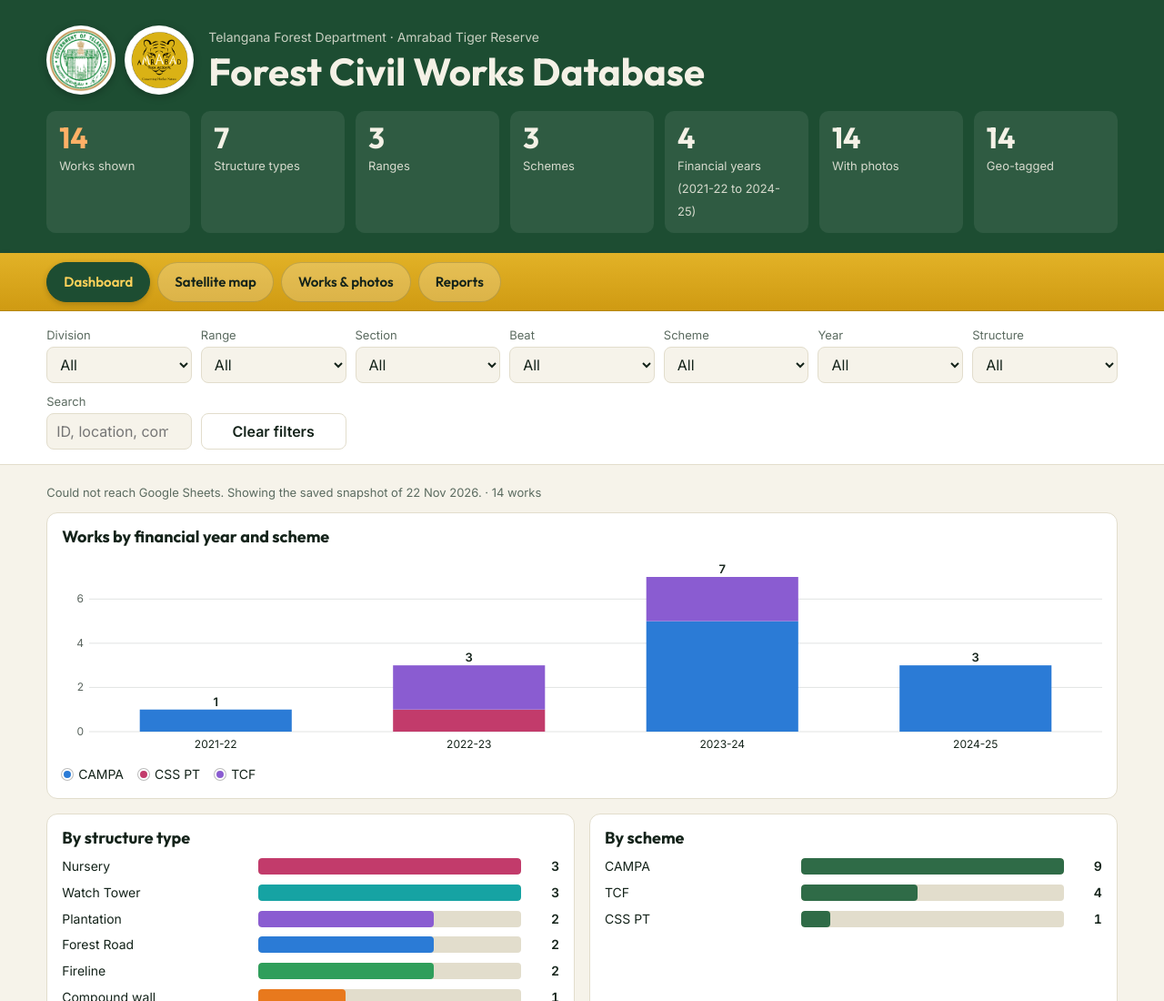
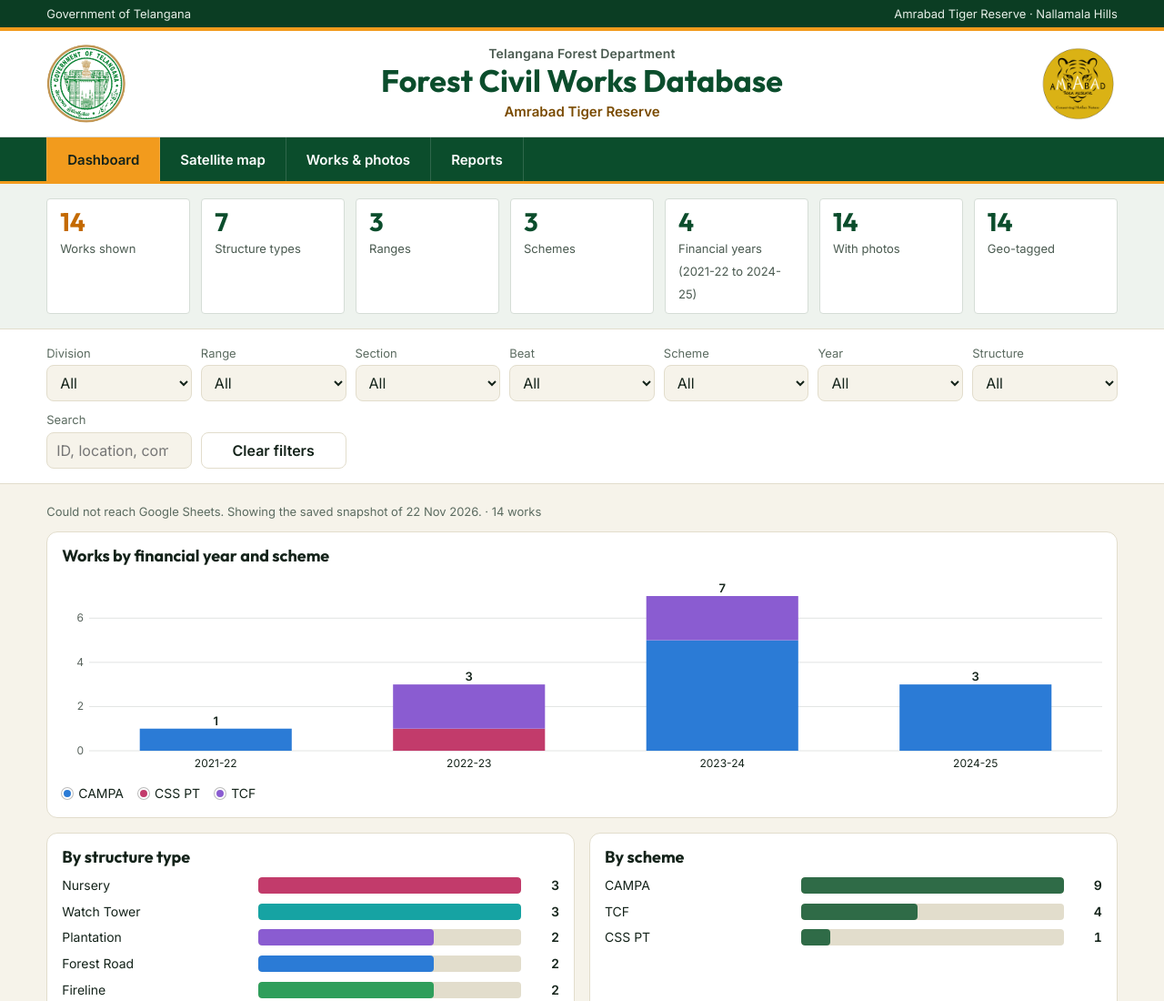
Before and after one commit to atrdbms/civil-works, a website: page index.html in a window 1280 px wide. Shown: the top 1100 px of the page at 91% size. Drawn offline with Linux system fonts and the light colour scheme.

Commit message:
Formal government-style header and menu bar
Co-Authored-By: Claude Opus 5.5 <noreply@anthropic.com>
Claude-Session: https://claude.ai/code/session_01QN4hHYRxMkbAdN2Cupg1oz

```diff
--- a/index.html
+++ b/index.html
@@ -22,21 +22,25 @@
 body{margin:0;background:var(--bg);color:var(--ink);font:16px/1.55 Inter,system-ui,sans-serif;overflow-x:clip}
 h1,h2,h3{font-family:Outfit,Inter,sans-serif;line-height:1.1;margin:0;text-wrap:balance}
 a{color:var(--forest2)}
-header{background:var(--forest);color:#f4f1e6;padding:28px max(4vw,16px) 22px}
-header .org{font-size:14px;opacity:.8}
-header h1{font-size:clamp(26px,4vw,42px);font-weight:700;margin:4px 0 0}
-.brand{display:flex;align-items:center;gap:16px;margin-bottom:18px}
-.logos{display:flex;gap:10px;flex:none}
-.logos img{width:clamp(52px,7vw,76px);height:clamp(52px,7vw,76px);border-radius:50%;background:#fff;padding:3px;object-fit:contain;box-shadow:0 2px 8px #0004}
-.kpis{display:grid;grid-template-columns:repeat(auto-fit,minmax(140px,1fr));gap:12px}
-.kpi{background:rgba(255,255,255,.08);border-radius:10px;padding:12px 14px}
-.kpi b{display:block;font:700 clamp(24px,3vw,32px)/1.1 Outfit,sans-serif}
-.kpi span{font-size:13px;opacity:.85}
-.kpi.hi b{color:#ffb066}
-nav.tabs{display:flex;gap:8px;flex-wrap:wrap;background:linear-gradient(180deg,#e2b227,#cf9a12);padding:10px max(4vw,16px);box-shadow:inset 0 -1px 0 #0002,0 2px 6px #0002}
-nav.tabs button{background:rgba(255,255,255,.22);border:1px solid rgba(20,35,26,.18);color:#14231a;font:600 15px Outfit,Inter,sans-serif;padding:9px 18px;min-height:44px;cursor:pointer;border-radius:999px;transition:background .15s}
-nav.tabs button:hover{background:rgba(255,255,255,.45)}
-nav.tabs button[aria-selected=true]{background:var(--forest);color:#ffd25a;border-color:var(--forest);box-shadow:0 2px 6px #0003}
+.govstrip{background:#0b3d23;color:#e6efe8;font-size:13px;padding:5px max(4vw,16px);display:flex;justify-content:space-between;gap:12px;flex-wrap:wrap}
+header{background:#fff;color:#14231a;padding:14px max(4vw,16px);border-top:4px solid #f29b1d;border-bottom:1px solid #d9d9d9}
+.brand{display:flex;align-items:center;gap:18px;max-width:1400px;margin:0 auto}
+.brand .txt{flex:1;text-align:center}
+header .org{font:600 14px Inter,sans-serif;color:#4a5a50;letter-spacing:.2px}
+header h1{font:700 clamp(22px,3.4vw,34px)/1.15 Outfit,Inter,sans-serif;color:#0b4d2c;margin:2px 0}
+header .sub{font-size:15px;color:#7a4b00;font-weight:600}
+.brand img{width:clamp(56px,8vw,88px);height:clamp(56px,8vw,88px);object-fit:contain;flex:none}
+nav.tabs{display:flex;flex-wrap:wrap;background:#0b4d2c;padding:0 max(4vw,16px);border-bottom:3px solid #f29b1d}
+nav.tabs button{background:none;border:0;border-right:1px solid rgba(255,255,255,.15);color:#fff;font:600 15px Inter,sans-serif;padding:0 22px;min-height:48px;cursor:pointer;border-radius:0}
+nav.tabs button:first-child{border-left:1px solid rgba(255,255,255,.15)}
+nav.tabs button:hover{background:#0f5f37}
+nav.tabs button[aria-selected=true]{background:#f29b1d;color:#14231a}
+.kpiband{background:#eef3ee;border-bottom:1px solid var(--line);padding:16px max(4vw,16px)}
+.kpis{display:grid;grid-template-columns:repeat(auto-fit,minmax(140px,1fr));gap:12px;max-width:1400px;margin:0 auto}
+.kpi{background:#fff;border:1px solid #d5ddd6;border-radius:4px;padding:10px 14px;color:#14231a}
+.kpi b{display:block;font:700 clamp(22px,2.6vw,28px)/1.1 Outfit,sans-serif;color:#0b4d2c}
+.kpi span{font-size:13px;color:#4a5a50}
+.kpi.hi b{color:#c46a00}
 .filters{display:grid;grid-template-columns:repeat(auto-fit,minmax(150px,1fr));gap:10px;padding:16px max(4vw,16px);background:var(--card);border-bottom:1px solid var(--line)}
 .filters label{font-size:13px;color:var(--mute);display:grid;gap:3px}
 select,input,button.btn{font:16px Inter,sans-serif;min-height:40px;border:1px solid var(--line);border-radius:8px;padding:6px 10px;background:var(--bg);color:var(--ink)}
@@ -93,18 +97,20 @@ td img{width:64px;height:48px;object-fit:cover;border-radius:4px;cursor:zoom-in;
 .rep h2{font-size:22px;margin:4px 0 12px}
 .empty{padding:30px;text-align:center;color:var(--mute)}
 footer{padding:16px max(4vw,16px);font-size:13px;color:var(--mute);border-top:1px solid var(--line)}
-@media print{nav.tabs,.filters,.toolbar,footer,.noprint{display:none!important}.view{display:none!important}.view.print{display:block!important}header{padding:10px;background:#fff;color:#000}.kpi{background:#eee}body{background:#fff;color:#000}th{position:static}}
-@media(max-width:600px){.filters{position:static}table{font-size:13px}.stack thead{display:none}.stack tr{display:grid;padding-block:10px}.stack td{display:flow-root;border:0;padding:3px 0;padding-inline-start:8em;text-align:start}.stack td::before{content:attr(data-l);float:inline-start;width:7.5em;margin-inline-start:-8em;white-space:normal;color:var(--mute)}.stack td:empty{display:none}}
+@media print{.govstrip,nav.tabs,.filters,.toolbar,footer,.noprint{display:none!important}.view{display:none!important}.view.print{display:block!important}header{padding:10px;background:#fff;color:#000}.kpi{background:#eee}body{background:#fff;color:#000}th{position:static}}
+@media(max-width:600px){.govstrip .hm{display:none}.filters{position:static}table{font-size:13px}.stack thead{display:none}.stack tr{display:grid;padding-block:10px}.stack td{display:flow-root;border:0;padding:3px 0;padding-inline-start:8em;text-align:start}.stack td::before{content:attr(data-l);float:inline-start;width:7.5em;margin-inline-start:-8em;white-space:normal;color:var(--mute)}.stack td:empty{display:none}}
 </style>
 </head>
 <body>
+<div class="govstrip"><span>Government of Telangana</span><span class="hm">Amrabad Tiger Reserve · Nallamala Hills</span></div>
 <header>
  <div class="brand">
-  <div class="logos"><img src="assets/telangana-logo.png" alt="Government of Telangana"><img src="assets/atr-logo.png" alt="Amrabad Tiger Reserve"></div>
-  <div><div class="org">Telangana Forest Department · Amrabad Tiger Reserve</div>
-  <h1>Forest Civil Works Database</h1></div>
+  <img src="assets/telangana-logo.png" alt="Government of Telangana emblem">
+  <div class="txt"><div class="org">Telangana Forest Department</div>
+  <h1>Forest Civil Works Database</h1>
+  <div class="sub">Amrabad Tiger Reserve</div></div>
+  <img src="assets/atr-logo.png" alt="Amrabad Tiger Reserve logo">
  </div>
- <div class="kpis" id="kpis"></div>
 </header>
 <nav class="tabs" role="tablist">
  <button role="tab" data-v="dash" aria-selected="true">Dashboard</button>
@@ -112,6 +118,7 @@ footer{padding:16px max(4vw,16px);font-size:13px;color:var(--mute);border-top:1p
  <button role="tab" data-v="works">Works &amp; photos</button>
  <button role="tab" data-v="reports">Reports</button>
 </nav>
+<section class="kpiband"><div class="kpis" id="kpis"></div></section>
 <section class="filters" id="filters" aria-label="Filters"></section>
 <main>
  <div class="status" id="status">Loading data from Google Sheet…</div>
```
